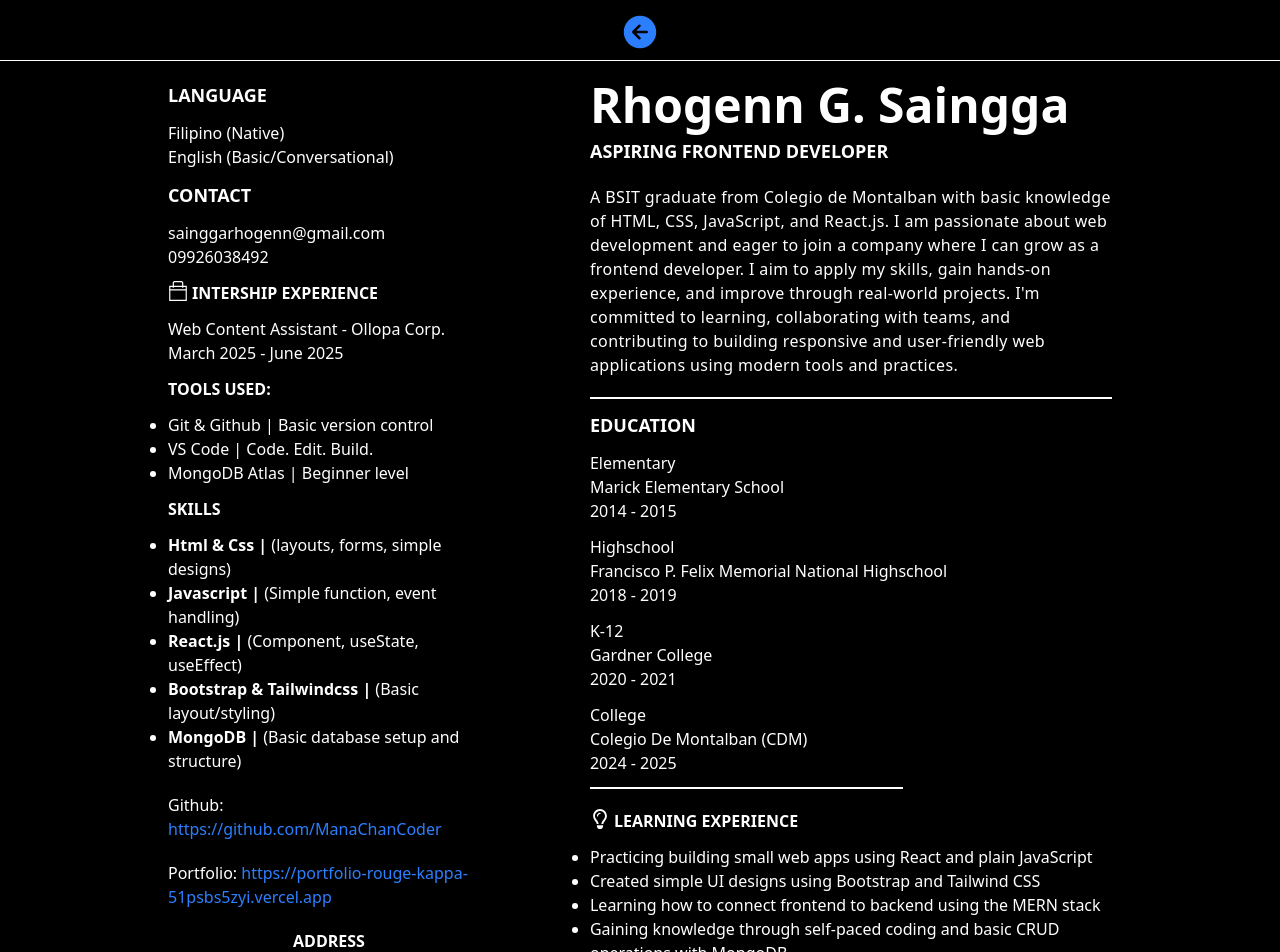
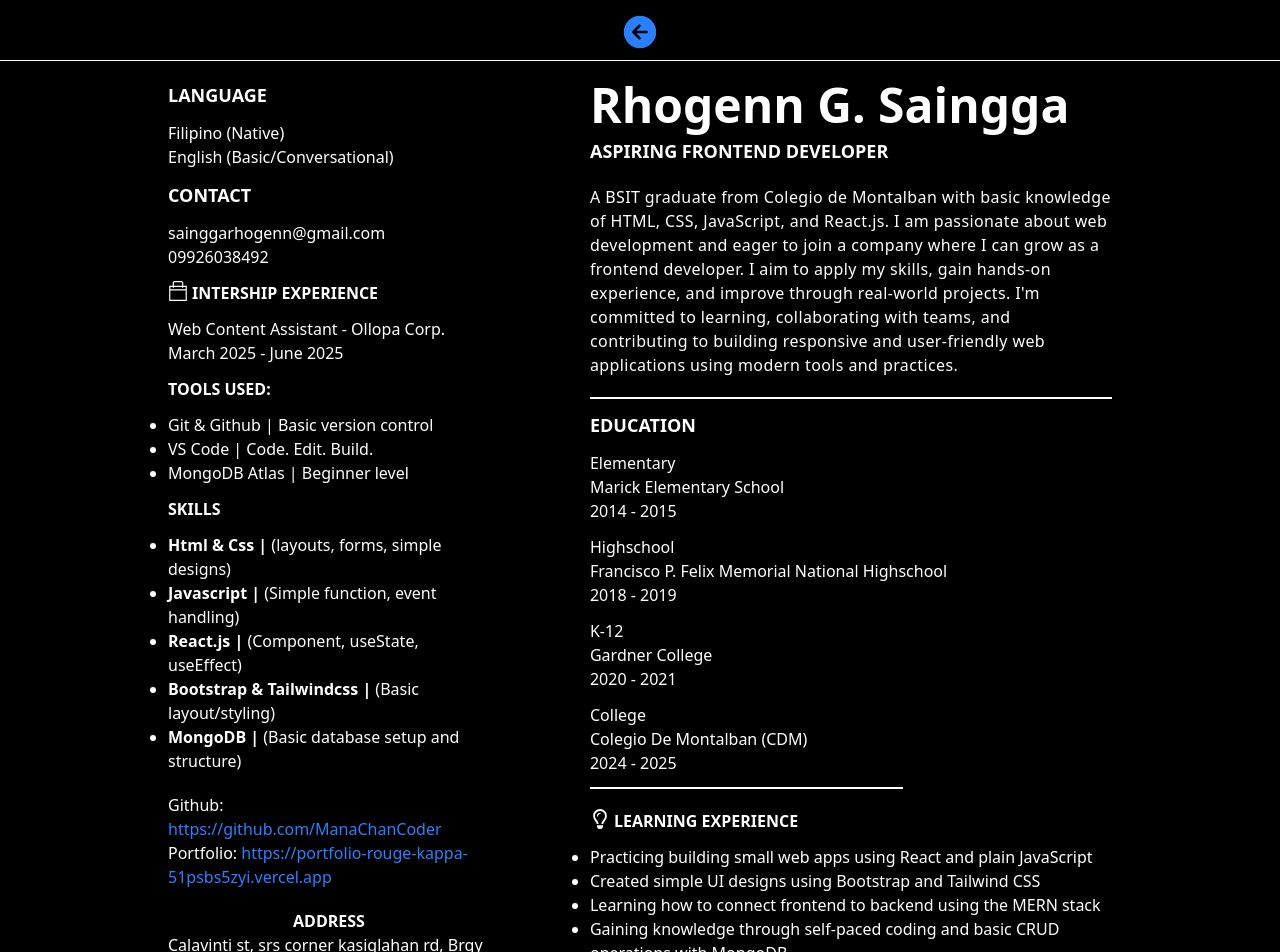
Before and after one commit to ManaChanCoder/portfolio, a React (Vite) app in the folder frontend/mern-portfolio/: page /resume in a window 1280 px wide. Shown: the top 952 px of the page. Built offline with nearby package versions, Linux system fonts and the light colour scheme.

Commit message:
Update Resume.jsx

```diff
--- a/frontend/mern-portfolio/src/components/pages/Resume.jsx
+++ b/frontend/mern-portfolio/src/components/pages/Resume.jsx
@@ -111,7 +111,7 @@ const Resume = () => {
 
             <a
               href="https://github.com/ManaChanCoder"
-              className="my-5 block text-blue-500"
+              className="mt-5 block text-blue-500"
               target="_blank"
             >
               <span className={isDark ? "text-white" : "text-black"}>
@@ -121,7 +121,7 @@ const Resume = () => {
             </a>
             <a
               href="https://github.com/ManaChanCoder"
-              className="my-5 block text-blue-500"
+              className="mb-5 block text-blue-500"
               target="_blank"
             >
               <span className={isDark ? "text-white" : "text-black"}>
```
